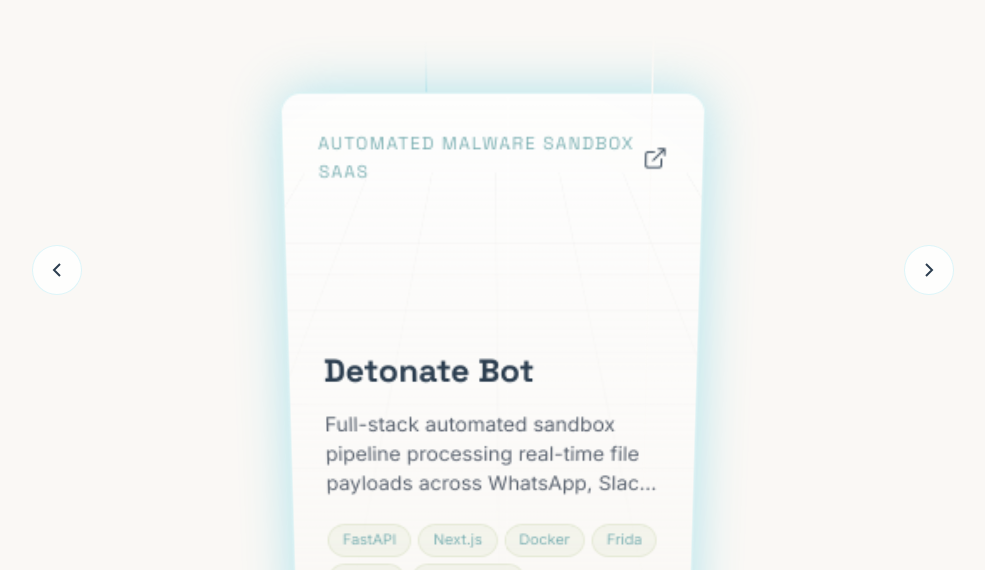
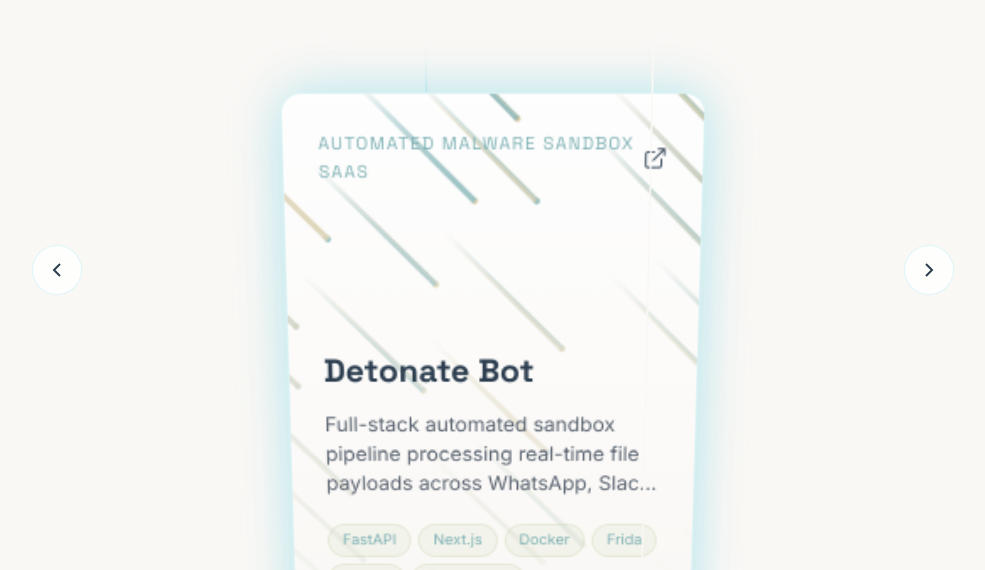
Before and after one commit to Manitk123/portfolio2, a React (Vite) app: page / in a window 1280 px wide. Shown: the part 4330-4900 px from the top of the page, without its empty margins (147-1132 px from the left). Built offline with nearby package versions, Linux system fonts and the light colour scheme.

Commit message:
Add light-themed shooting star pattern to project cards

```diff
--- a/src/components/Projects.jsx
+++ b/src/components/Projects.jsx
@@ -132,8 +132,7 @@
                   }}
                 >
                   <div className="carousel-card-graphic">
-                    <div className="graphic-layer grid-layer" />
-                    <div className="graphic-layer orb-layer" />
+                    <div className="carousel-card-pattern" />
                   </div>
                   <div className="carousel-card-overlay" />
                   <div className="carousel-card-content">
--- a/src/index.css
+++ b/src/index.css
@@ -2536,3 +2536,228 @@
     transform: translateY(0);
   }
 }
+
+
+  .carousel-card-pattern {
+    position: absolute;
+    inset: 0;
+    overflow: hidden;
+    z-index: 0;
+    background: rgba(255, 255, 255, 0.7);
+    border-radius: inherit;
+  }
+
+  .carousel-card-pattern::before {
+    content: '';
+    position: absolute;
+    inset: -145%;
+    rotate: -45deg;
+    background: transparent;
+    background-image: radial-gradient(
+        4px 100px at 0px 235px,
+        var(--teal-dark),
+        transparent
+      ),
+      radial-gradient(4px 100px at 300px 235px, var(--sage), transparent),
+      radial-gradient(
+        1.5px 1.5px at 150px 117.5px,
+        var(--teal-dark) 100%,
+        transparent 150%
+      ),
+      radial-gradient(4px 100px at 0px 252px, var(--teal-dark), transparent),
+      radial-gradient(4px 100px at 300px 252px, var(--teal-dark), transparent),
+      radial-gradient(
+        1.5px 1.5px at 150px 126px,
+        var(--sage) 100%,
+        transparent 150%
+      ),
+      radial-gradient(4px 100px at 0px 150px, var(--teal), transparent),
+      radial-gradient(4px 100px at 300px 150px, var(--sage), transparent),
+      radial-gradient(
+        1.5px 1.5px at 150px 75px,
+        var(--teal-dark) 100%,
+        transparent 150%
+      ),
+      radial-gradient(4px 100px at 0px 253px, var(--teal-dark), transparent),
+      radial-gradient(4px 100px at 300px 253px, var(--teal-dark), transparent),
+      radial-gradient(
+        1.5px 1.5px at 150px 126.5px,
+        var(--teal-dark) 100%,
+        transparent 150%
+      ),
+      radial-gradient(4px 100px at 0px 204px, var(--teal-dark), transparent),
+      radial-gradient(4px 100px at 300px 204px, var(--teal-dark), transparent),
+      radial-gradient(
+        1.5px 1.5px at 150px 102px,
+        var(--teal-dark) 100%,
+        transparent 150%
+      ),
+      radial-gradient(4px 100px at 0px 134px, var(--sage), transparent),
+      radial-gradient(4px 100px at 300px 134px, var(--teal), transparent),
+      radial-gradient(
+        1.5px 1.5px at 150px 67px,
+        var(--teal) 100%,
+        transparent 150%
+      ),
+      radial-gradient(4px 100px at 0px 179px, var(--teal), transparent),
+      radial-gradient(4px 100px at 300px 179px, var(--teal), transparent),
+      radial-gradient(
+        1.5px 1.5px at 150px 89.5px,
+        var(--sage) 100%,
+        transparent 150%
+      ),
+      radial-gradient(4px 100px at 0px 299px, var(--sage), transparent),
+      radial-gradient(4px 100px at 300px 299px, var(--teal-dark), transparent),
+      radial-gradient(
+        1.5px 1.5px at 150px 149.5px,
+        var(--teal) 100%,
+        transparent 150%
+      ),
+      radial-gradient(4px 100px at 0px 215px, var(--teal), transparent),
+      radial-gradient(4px 100px at 300px 215px, var(--sage), transparent),
+      radial-gradient(
+        1.5px 1.5px at 150px 107.5px,
+        var(--teal) 100%,
+        transparent 150%
+      ),
+      radial-gradient(4px 100px at 0px 281px, var(--sage), transparent),
+      radial-gradient(4px 100px at 300px 281px, var(--sage), transparent),
+      radial-gradient(
+        1.5px 1.5px at 150px 140.5px,
+        var(--teal) 100%,
+        transparent 150%
+      ),
+      radial-gradient(4px 100px at 0px 158px, var(--teal), transparent),
+      radial-gradient(4px 100px at 300px 158px, var(--sage), transparent),
+      radial-gradient(
+        1.5px 1.5px at 150px 79px,
+        var(--sage) 100%,
+        transparent 150%
+      ),
+      radial-gradient(4px 100px at 0px 210px, var(--sage), transparent),
+      radial-gradient(4px 100px at 300px 210px, var(--teal-dark), transparent),
+      radial-gradient(
+        1.5px 1.5px at 150px 105px,
+        var(--teal) 100%,
+        transparent 150%
+      );
+    background-size:
+      300px 235px,
+      300px 235px,
+      300px 235px,
+      300px 252px,
+      300px 252px,
+      300px 252px,
+      300px 150px,
+      300px 150px,
+      300px 150px,
+      300px 253px,
+      300px 253px,
+      300px 253px,
+      300px 204px,
+      300px 204px,
+      300px 204px,
+      300px 134px,
+      300px 134px,
+      300px 134px,
+      300px 179px,
+      300px 179px,
+      300px 179px,
+      300px 299px,
+      300px 299px,
+      300px 299px,
+      300px 215px,
+      300px 215px,
+      300px 215px,
+      300px 281px,
+      300px 281px,
+      300px 281px,
+      300px 158px,
+      300px 158px,
+      300px 158px,
+      300px 210px,
+      300px 210px,
+      300px 210px;
+    animation: hi 50s linear infinite;
+  }
+
+  @keyframes hi {
+    0% {
+      background-position:
+        0px 220px,
+        3px 220px,
+        151.5px 337.5px,
+        25px 24px,
+        28px 24px,
+        176.5px 150px,
+        50px 16px,
+        53px 16px,
+        201.5px 91px,
+        75px 224px,
+        78px 224px,
+        226.5px 350.5px,
+        100px 19px,
+        103px 19px,
+        251.5px 121px,
+        125px 120px,
+        128px 120px,
+        276.5px 187px,
+        150px 31px,
+        153px 31px,
+        301.5px 120.5px,
+        175px 235px,
+        178px 235px,
+        326.5px 384.5px,
+        200px 121px,
+        203px 121px,
+        351.5px 228.5px,
+        225px 224px,
+        228px 224px,
+        376.5px 364.5px,
+        250px 26px,
+        253px 26px,
+        401.5px 105px,
+        275px 75px,
+        278px 75px,
+        426.5px 180px;
+    }
+    to {
+      background-position:
+        0px 6800px,
+        3px 6800px,
+        151.5px 6917.5px,
+        25px 13632px,
+        28px 13632px,
+        176.5px 13758px,
+        50px 5416px,
+        53px 5416px,
+        201.5px 5491px,
+        75px 17175px,
+        78px 17175px,
+        226.5px 17301.5px,
+        100px 5119px,
+        103px 5119px,
+        251.5px 5221px,
+        125px 8428px,
+        128px 8428px,
+        276.5px 8495px,
+        150px 9876px,
+        153px 9876px,
+        301.5px 9965.5px,
+        175px 13391px,
+        178px 13391px,
+        326.5px 13540.5px,
+        200px 14741px,
+        203px 14741px,
+        351.5px 14848.5px,
+        225px 18770px,
+        228px 18770px,
+        376.5px 18910.5px,
+        250px 5082px,
+        253px 5082px,
+        401.5px 5161px,
+        275px 6375px,
+        278px 6375px,
+        426.5px 6480px;
+    }
+  }
```
